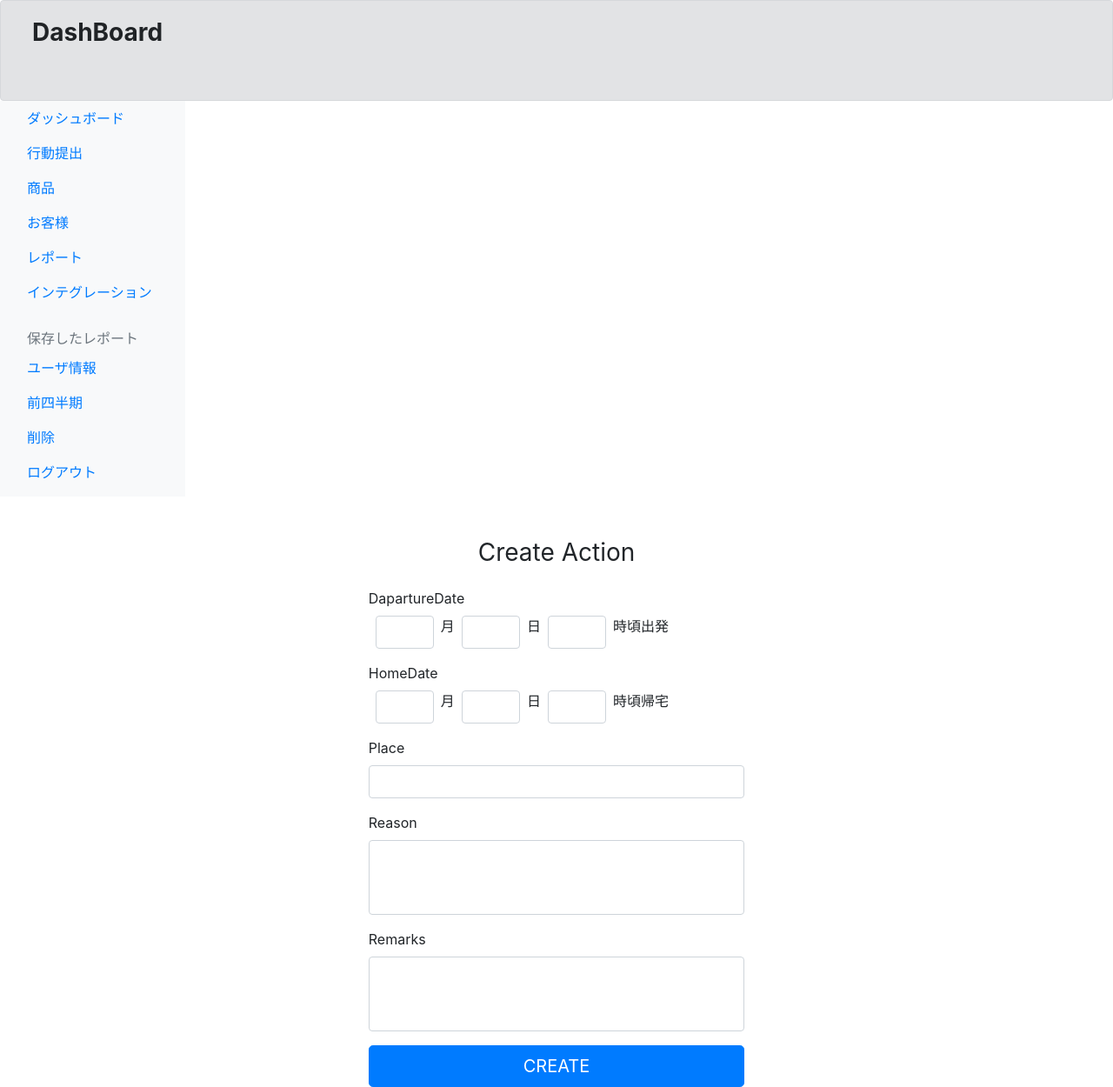
After one commit to cntn-jr/ActionLogger_Django, a Django app: page /createAction/ in a window 1280 px wide. The commit adds this page. Shown: the whole page at 87% size. Run offline with Django 3.2, Linux system fonts and the light colour scheme; the visitor is signed in with stand-in values (Sample User, id 1); some libraries are stand-ins or nearby versions.

Commit message:
行動履歴の作成処理

```diff
--- a/actionLoggerApp/admin.py
+++ b/actionLoggerApp/admin.py
@@ -5,7 +5,7 @@ from django.contrib.auth.models import Group
 from django.contrib.auth.admin import UserAdmin as BaseUserAdmin
 from django.contrib.auth.forms import ReadOnlyPasswordHashField
 
-from .models import SiteUser
+from .models import SiteUser, ActionLog
 
 # Register your models here.
 
@@ -55,3 +55,4 @@ class UserChangeForm(forms.ModelForm):
         return self.initial["password"]
 
 admin.site.register(SiteUser)
+admin.site.register(ActionLog)
--- a/actionLoggerApp/models.py
+++ b/actionLoggerApp/models.py
@@ -1,6 +1,7 @@
 from django.db import models
 from django.contrib.auth.models import AbstractBaseUser, BaseUserManager
 from django.core.validators import MinLengthValidator, RegexValidator
+from django.utils import timezone
 
 # Create your models here.
 class SiteUserManager(BaseUserManager):
@@ -91,3 +92,24 @@ class SiteUser(AbstractBaseUser):
         "Is the user a member of staff?"
         # Simplest possible answer: All admins are staff
         return self.is_admin
+
+class ActionLog(models.Model):  #行動履歴のモデル
+    userId=models.ForeignKey(SiteUser, on_delete=models.CASCADE)
+    #SiteUserモデルから参照、on_delete引数は削除時の挙動を指定している
+    departureTime=models.DateTimeField(default=timezone.now)#出発時刻
+    goHomeTime=models.DateTimeField(default=timezone.now)#帰宅時刻
+    place=models.TextField(
+        max_length=200,
+        blank=True,
+        null=True,
+    )
+    reason=models.TextField(
+        max_length=200,
+        blank=True,
+        null=True,
+    )
+    remarks=models.TextField(
+        max_length=200,
+        blank=True,
+        null=True,
+    )
--- a/actionLoggerApp/urls.py
+++ b/actionLoggerApp/urls.py
@@ -1,5 +1,5 @@
 from django.urls import path, include
-from .views import loginfunc, topPagefunc, updateUserfunc, logoutfunc, signupfunc, deleteUser
+from .views import loginfunc, topPagefunc, updateUserfunc, logoutfunc, signupfunc, deleteUser, createAction
 
 urlpatterns = [
     path('signup/', signupfunc, name='signup'),
@@ -8,4 +8,5 @@ urlpatterns = [
     path('updateUser/', updateUserfunc, name='updateUser'),
     path('logout/', logoutfunc, name='logout'),
     path('deleteUser/', deleteUser, name='deleteUser'),
+    path('createAction/', createAction, name='createAction'),
 ]
--- a/actionLoggerApp/views.py
+++ b/actionLoggerApp/views.py
@@ -1,16 +1,17 @@
 from django.shortcuts import render
+import datetime
 from django.views.generic import DeleteView
 from django.contrib.auth import authenticate, login, logout
 from django.contrib.auth.decorators import login_required
 from django.utils.decorators import method_decorator
 from django.shortcuts import redirect, get_object_or_404
 from django.urls import reverse_lazy
-from .models import SiteUser
-
+from .models import SiteUser, ActionLog
+from .myfunc.myfunc import isTime
 # Create your views here.
 def signupfunc(request):
     if request.method=='GET':
-        return render(request, 'signup.html', {'pageTitle':'create user'})
+        return render(request, 'signup.html', {'pageTitle':'Sign Up'})
     else:
         userId = request.POST['userId']
         password = request.POST['password']
@@ -35,7 +36,7 @@ def loginfunc(request):
             return render(request, 'login.html', {'error':'ユーザ情報が正しくありません'})
     else:
         # ログインページの表示
-        return render(request, 'login.html', {'pageTitle':'Login'})
+        return render(request, 'login.html', {'pageTitle':'Log in'})
 
 def logoutfunc(request):
     # ログアウト処理
@@ -45,14 +46,17 @@ def logoutfunc(request):
 @login_required #ユーザがログインしていれば
 # トップページ
 def topPagefunc(request):
-    return render(request, 'topPage.html', {'pageTitle':'DashBoard', 'loginUser' : request.user})
+    myLogs={}
+    # if ActionLog.objects.filter(userId=request.user.userId):#存在していれば
+    #     myLogs=ActionLog.objects.get(userId=request.user.userId)
+    return render(request, 'topPage.html', {'pageTitle':'Dashboard'})
 
 @login_required
 # ユーザの情報を更新
 def updateUserfunc(request):
     if request.method == 'GET':
         # ページの表示
-        return render(request, 'updateUser.html', {'pageTitle':'update user', 'loginUser' : request.user})
+        return render(request, 'updateUser.html', {'pageTitle':'Update'})
     else:
         # ユーザ上更新の処理
         user = request.user
@@ -70,4 +74,28 @@ def deleteUser(request):
         request.user.delete()
         return redirect('login')
     else:
-        return render(request, 'deleteUser.html', {})
+        return render(request, 'deleteUser.html', {'pageTitle':'Delete'})
+
+@login_required
+def createAction(request):
+    if request.method=='POST':
+        userId=SiteUser.objects.get(userId=request.user.userId)#ユーザIDではなくインスタンスを設定しなければならない
+        departureMonth=request.POST['departureMonth']
+        departureDay=request.POST['departureDay']
+        departureTime=request.POST['departureTime']
+        departureDate=isTime(departureMonth, departureDay, departureTime)
+        homeMonth=request.POST['homeMonth']
+        homeDay=request.POST['homeDay']
+        homeTime=request.POST['homeTime']
+        homeDate=isTime(homeMonth, homeDay, homeTime)
+        if( departureDate.second == 30 | homeDate.second == 30):
+            return render(request, 'createAction.html',{'pageTitle':'Create Action', 'error':'正確な日付を入力してください'})
+        place=request.POST['place']
+        reason=request.POST['reason']
+        remarks=request.POST['remarks']
+        log=ActionLog(userId=userId, place=place, reason=reason, remarks=remarks, departureTime=departureDate, goHomeTime=homeDate)#インスタンスの生成
+        log.save()
+        return redirect('topPage')
+    else:
+        #ページの表示
+        return render(request, 'createAction.html',{'pageTitle':'Create Action'})
--- a/templates/base_dashboard.html
+++ b/templates/base_dashboard.html
@@ -19,7 +19,7 @@
             <p class='ml-5'></p>
             <div class='userInfo text-right'>
                 <a class='alert-link' href='{% url 'updateUser' %}'>
-                    {{ loginUser.lastName }}　{{ loginUser.firstName }}
+                    {{ request.user.lastName }}　{{ request.user.firstName }}
                 </a>
             </div>
         </div>
@@ -37,8 +37,8 @@
                                 </a>
                             </li>
                             <li class="nav-item">
-                                <a class="nav-link" href="#">
-                                    注文
+                                <a class="nav-link" href="{% url 'createAction' %}">
+                                    行動提出
                                 </a>
                             </li>
                             <li class="nav-item">
--- /dev/null
+++ b/templates/createAction.html
@@ -0,0 +1,41 @@
+{% extends 'base_dashboard.html' %}
+{% block content %}
+    <div class='container'>
+        <form class='form-signin container mt-5 col-5' method='post'>
+            {% csrf_token %}
+            <div class="text-center mb-4">
+                <h1 class="h3 mb-3 font-weight-normal">Create Action</h1>
+                <p class='text-red'>{{error}}</p>
+            </div>
+            <div class="form-group">
+                <label for="exampleFormControlInput1">DapartureDate</label>
+                <div class='row col'>
+                    <input type="text" class="form-control col-2 mx-2" id="exampleFormControlInput1" placeholder="" name='departureMonth'>月
+                    <input type="text" class="form-control col-2 mx-2" id="exampleFormControlInput1" placeholder="" name='departureDay'>日
+                    <input type="text" class="form-control col-2 mx-2" id="exampleFormControlInput1" placeholder="" name='departureTime'>時頃出発
+                </div>
+            </div>
+            <div class="form-group">
+                <label for="exampleFormControlInput1">HomeDate</label>
+                    <div class='row col'>
+                    <input type="text" class="form-control col-2 mx-2" id="exampleFormControlInput1" placeholder="" name='homeMonth'>月
+                    <input type="text" class="form-control col-2 mx-2" id="exampleFormControlInput1" placeholder="" name='homeDay'>日
+                    <input type="text" class="form-control col-2 mx-2" id="exampleFormControlInput1" placeholder="" name='homeTime'>時頃帰宅
+                </div>
+            </div>
+            <div class="form-group">
+                <label for="exampleFormControlInput1">Place</label>
+                <input type="text" class="form-control" id="exampleFormControlInput1" placeholder="" name='place'>
+            </div>
+            <div class="form-group">
+                <label for="exampleFormControlTextarea1">Reason</label>
+                <textarea class="form-control" id="exampleFormControlTextarea1" rows="3" name='reason' style='resize:none'></textarea>
+            </div>
+            <div class="form-group">
+                <label for="exampleFormControlTextarea1">Remarks</label>
+                <textarea class="form-control" id="exampleFormControlTextarea1" rows="3" name='remarks' style='resize:none'></textarea>
+            </div>
+            <button class="btn btn-lg btn-primary btn-block mt-3" type="submit">CREATE</button>
+        </form>
+    </div>
+{% endblock content %}
--- a/templates/topPage.html
+++ b/templates/topPage.html
@@ -1,3 +1,5 @@
 {% extends 'base_dashboard.html' %}
 {% block header %}
 {% endblock header %}
+{% block content %}
+{% endblock content %}
```
Also changed, not shown: actionLoggerApp/myfunc/myfunc.py (added, +10 -0 lines), templates/updateUser.html (+5 -5 lines), actionLoggerApp/migrations/0018_actionlog.py (added), actionLoggerApp/migrations/0019_actionlog_gohometime.py (added).
